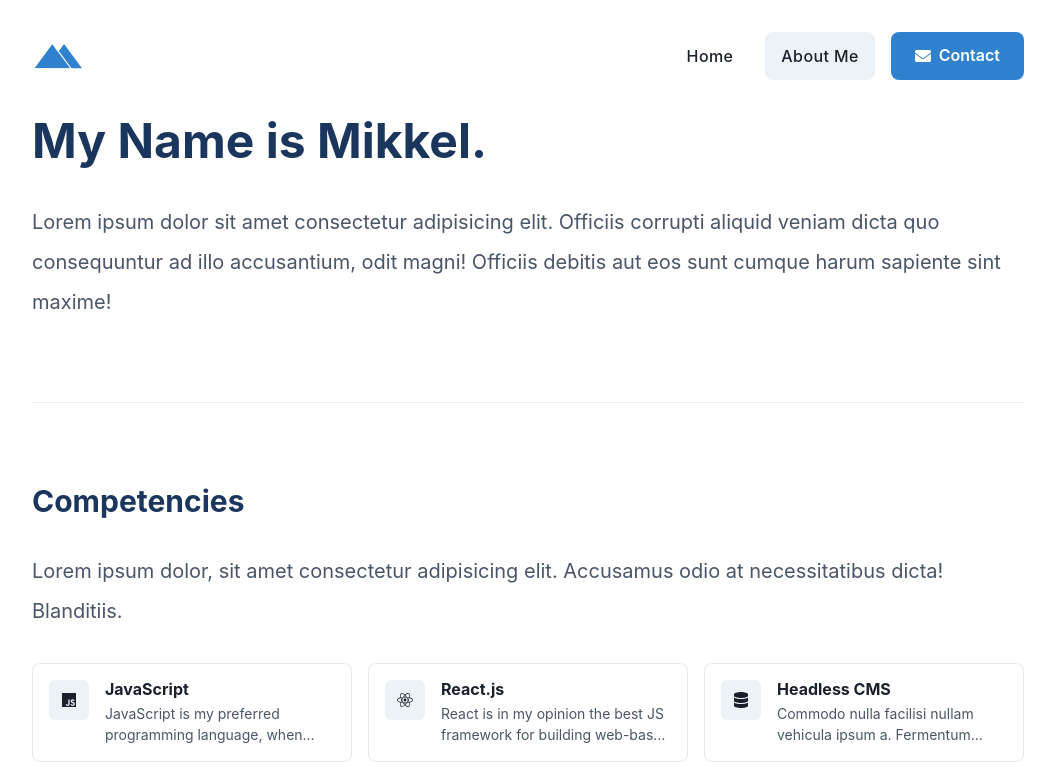
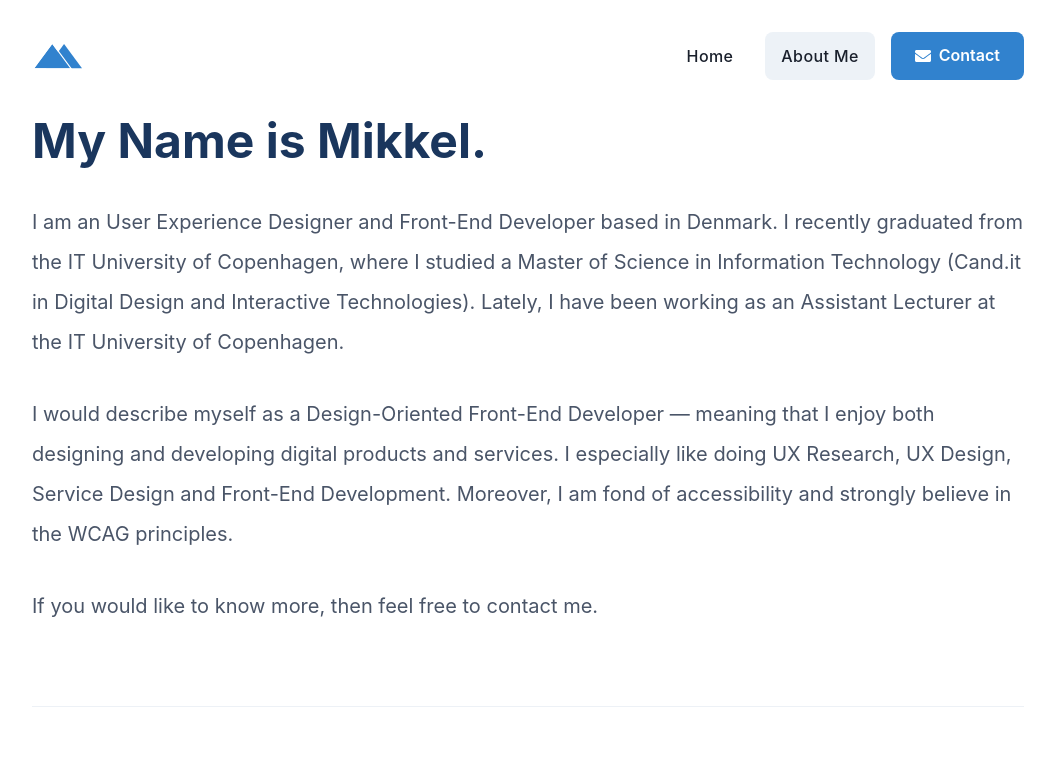
Before and after one commit to mikkelpetersen/mikkelpetersen-dk, a Next.js app: page /about in a window 1280 px wide. Shown: the top 776 px of the page, without its empty margins (112-1167 px from the left). Built offline with nearby package versions, Linux system fonts and the light colour scheme.

Commit message:
Added Content

```diff
--- a/components/Posts.js
+++ b/components/Posts.js
@@ -14,8 +14,9 @@ const Posts = ({ posts }) => {
           lineHeight="taller"
           my={{ base: 4, md: 8 }}
         >
-          Lorem ipsum dolor, sit amet consectetur adipisicing elit. Accusamus
-          odio at necessitatibus dicta! Blanditiis.
+          Over the years, I have had the honour of working with several
+          companies. Below are some of the amazing projects that I have been a
+          part of.
         </Text>
         <Grid
           templateColumns={["1fr", "1fr", "repeat(2, 1fr)", "repeat(2, 1fr)"]}
--- a/components/Stack.js
+++ b/components/Stack.js
@@ -67,8 +67,8 @@ const Stack = () => {
           lineHeight="taller"
           my={{ base: 4, md: 8 }}
         >
-          Lorem ipsum dolor, sit amet consectetur adipisicing elit. Accusamus
-          odio at necessitatibus dicta! Blanditiis.
+          During my time as a User Experience Designer and Front-End Developer,
+          I gained experience with different tools and design methodologies.
         </Text>
         <Grid
           templateColumns={["1fr", "1fr", "repeat(2, 1fr)", "repeat(3, 1fr)"]}
--- a/pages/about.js
+++ b/pages/about.js
@@ -24,10 +24,33 @@ const About = () => {
                 lineHeight="taller"
                 my={8}
               >
-                Lorem ipsum dolor sit amet consectetur adipisicing elit.
-                Officiis corrupti aliquid veniam dicta quo consequuntur ad illo
-                accusantium, odit magni! Officiis debitis aut eos sunt cumque
-                harum sapiente sint maxime!
+                I am an User Experience Designer and Front-End Developer based
+                in Denmark. I recently graduated from the IT University of
+                Copenhagen, where I studied a Master of Science in Information
+                Technology (Cand.it in Digital Design and Interactive
+                Technologies). Lately, I have been working as an Assistant
+                Lecturer at the IT University of Copenhagen.
+              </Text>
+              <Text
+                textColor="gray.600"
+                fontSize={{ base: "md", md: "xl" }}
+                lineHeight="taller"
+                my={8}
+              >
+                I would describe myself as a Design-Oriented Front-End Developer
+                — meaning that I enjoy both designing and developing digital
+                products and services. I especially like doing UX Research, UX
+                Design, Service Design and Front-End Development. Moreover, I am
+                fond of accessibility and strongly believe in the WCAG
+                principles.
+              </Text>
+              <Text
+                textColor="gray.600"
+                fontSize={{ base: "md", md: "xl" }}
+                lineHeight="taller"
+                my={8}
+              >
+                If you would like to know more, then feel free to contact me.
               </Text>
             </Box>
           </SlideFade>
```
